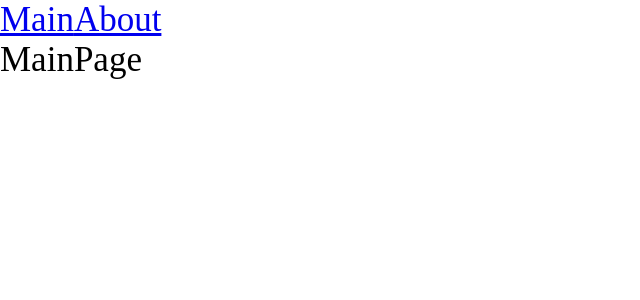
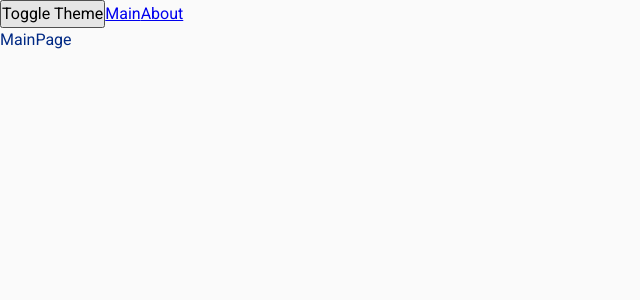
Before and after one commit to Bohdan-R/production-project, a React app: page / in a window 1280 px wide. Shown: the top 300 px of the page, without its empty margins (0-640 px from the left). Built offline with nearby package versions, Linux system fonts and the light colour scheme.

Commit message:
Styles, add theme

```diff
--- a/src/App.tsx
+++ b/src/App.tsx
@@ -1,12 +1,16 @@
 import React, { Suspense } from 'react';
 import { Link, Route, Routes } from 'react-router-dom';
-import './index.scss'
+import './styles/index.scss'
 import { AboutPageAsync } from './pages/AboutPage/AboutPage.async';
 import { MainPageAsync } from './pages/MainPage/MainPage.async';
+import { useTheme } from './theme/useTheme';
 
 const App = () => {
+
+    const { theme, toggleTheme } = useTheme();
     return (
-      <div className="app">
+      <div className={`app ${theme}`}>
+        <button onClick={toggleTheme}>Toggle Theme</button>
         <Link to={"/"}>Main</Link>
         <Link to={"/about"}>About</Link>
         <Suspense fallback={<div>Loading...</div>}>
--- a/src/index.scss
+++ /dev/null
@@ -1,9 +0,0 @@
-* {
-    margin: 0;
-    padding: 0;
-    box-sizing: border-box;
-}
-
-.app {
-    font-size: 35px;
-}
--- a/src/index.tsx
+++ b/src/index.tsx
@@ -1,10 +1,13 @@
 import { render } from "react-dom";
 import { BrowserRouter } from "react-router-dom";
 import App from "./App";
+import ThemeProvider from "./theme/ThemeProvider";
 
 render(
   <BrowserRouter>
-    <App />
+    <ThemeProvider>
+      <App />
+    </ThemeProvider>
   </BrowserRouter>,
   document.getElementById("root")
 );
--- /dev/null
+++ b/src/styles/index.scss
@@ -0,0 +1,14 @@
+@import url('https://fonts.googleapis.com/css2?family=Roboto:wght@300;400;500;700&display=swap');
+@import 'reset';
+@import 'variables/global';
+@import 'themes/light';
+@import 'themes/dark';
+
+.app {
+    min-height: 100vh;
+
+    font: var(--font-m);
+    color: var(--primary-color);
+
+    background: var(--bg-color);
+}
--- /dev/null
+++ b/src/styles/reset.scss
@@ -0,0 +1,14 @@
+* {
+    margin: 0;
+    padding: 0;
+    box-sizing: border-box;
+}
+
+input,
+button,
+textarea,
+select {
+    margin: 0;
+
+    font: inherit;
+}
--- /dev/null
+++ b/src/styles/themes/dark.scss
@@ -0,0 +1,6 @@
+.app.dark {
+    --bg-color: #282c34;
+
+    --primary-color: #fac863;
+    --secondary-color: #ffffff;
+}
--- /dev/null
+++ b/src/styles/themes/light.scss
@@ -0,0 +1,6 @@
+.app.light {
+    --bg-color: #fafafa;
+
+    --primary-color: #002984;
+    --secondary-color: #212121;
+}
--- /dev/null
+++ b/src/styles/variables/global.scss
@@ -0,0 +1,11 @@
+:root {
+    --font-family-main: 'Roboto', Serif, Arial;
+
+    --font-size-m: 16px;
+    --font-line-m: 24px;
+    --font-m: var(--font-size-m) / var(--font-line-m) var(--font-family-main);
+
+    --font-size-l: 24px;
+    --font-line-l: 32px;
+    --font-l: var(--font-size-l) / var(--font-line-l) var(--font-family-main);
+}
--- /dev/null
+++ b/src/theme/ThemeContext.ts
@@ -0,0 +1,15 @@
+import { createContext } from "react";
+
+export enum Theme {
+  LIGHT = "light",
+  DARK = "dark",
+}
+
+export interface IThemeContextProps {
+    theme?: Theme;
+    setTheme?(theme: Theme): void;
+}
+
+export const ThemeContext = createContext<IThemeContextProps>({});
+
+export const LOCAL_STORAGE_THEME_KEY = 'theme'
--- /dev/null
+++ b/src/theme/ThemeProvider.tsx
@@ -0,0 +1,25 @@
+import React, { FC, useMemo, useState } from "react";
+import { LOCAL_STORAGE_THEME_KEY, Theme, ThemeContext } from './ThemeContext';
+
+const defaultTheme = localStorage.getItem(LOCAL_STORAGE_THEME_KEY) as Theme || Theme.LIGHT
+
+const ThemeProvider: FC = ({children}) => {
+
+    const [theme, setTheme] = useState<Theme>(defaultTheme);
+
+    const defaultProps = useMemo(
+      () => ({
+        theme: theme,
+        setTheme: setTheme,
+      }),
+      [theme]
+    );
+
+    return (
+      <ThemeContext.Provider value={defaultProps}>
+        {children}
+      </ThemeContext.Provider>
+    );
+};
+
+export default ThemeProvider;
--- /dev/null
+++ b/src/theme/useTheme.ts
@@ -0,0 +1,22 @@
+import { useContext } from "react";
+import { Theme, ThemeContext, LOCAL_STORAGE_THEME_KEY } from "./ThemeContext";
+
+interface IUseThemeResult {
+    toggleTheme(): void;
+    theme: Theme;
+}
+
+export function useTheme(): IUseThemeResult {
+  const { theme, setTheme } = useContext(ThemeContext);
+
+  const toggleTheme = () => {
+    const newTheme = theme === Theme.LIGHT ? Theme.DARK : Theme.LIGHT;
+    setTheme(newTheme);
+    localStorage.setItem(LOCAL_STORAGE_THEME_KEY, newTheme);
+  };
+
+  return {
+    toggleTheme,
+    theme,
+  };
+}
```
